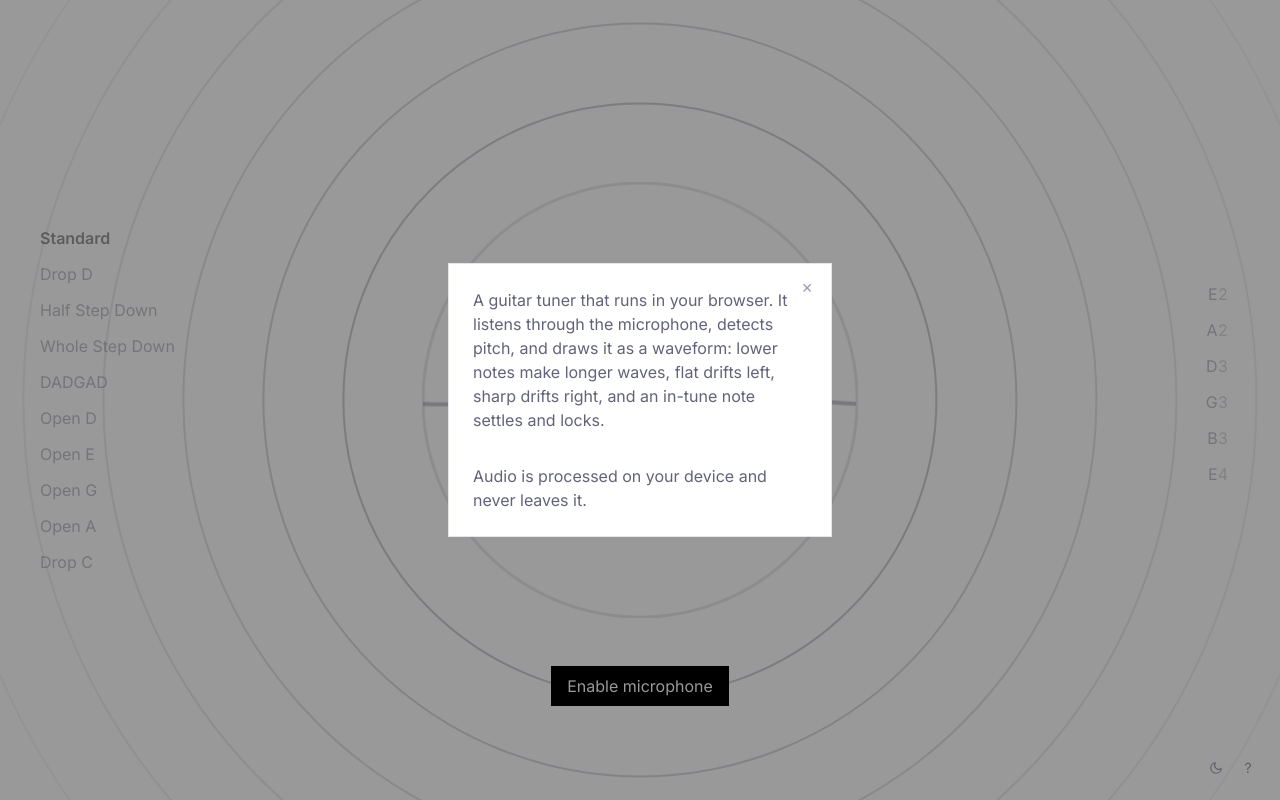
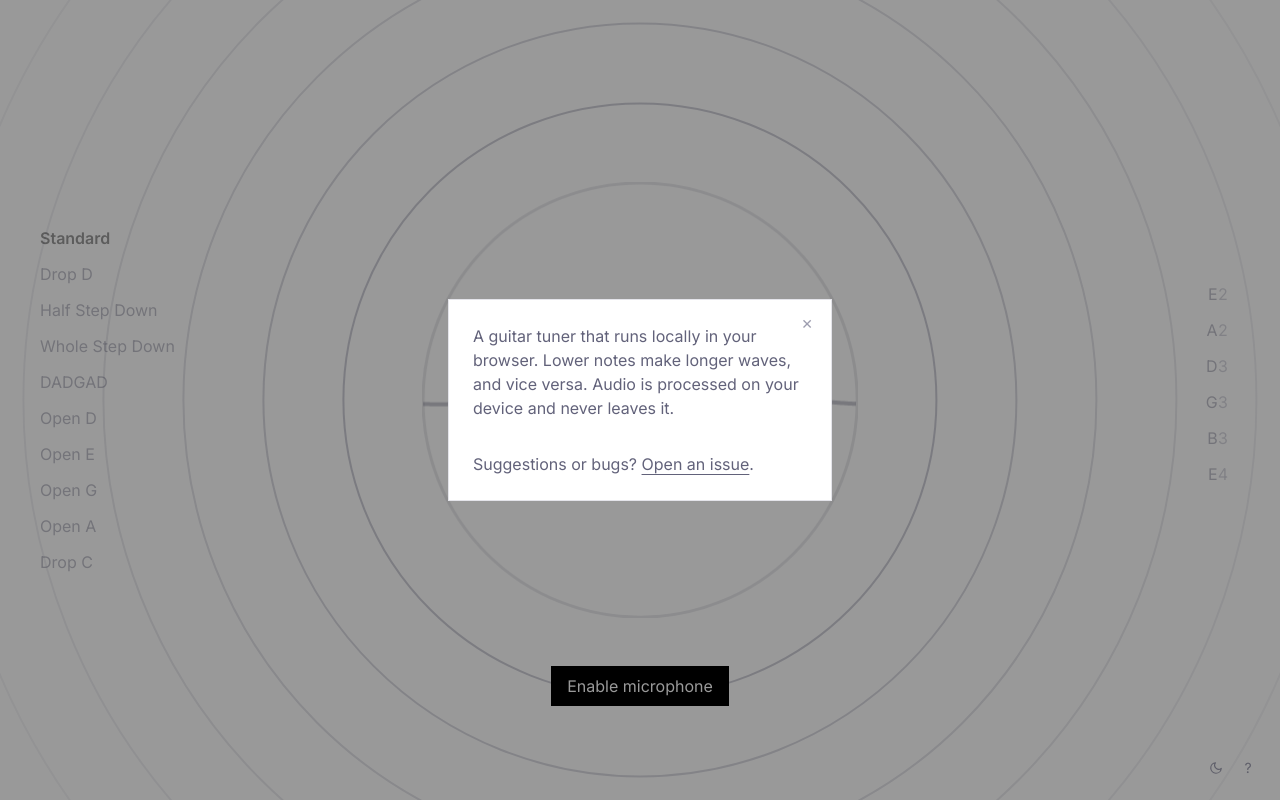
Before and after one commit to petermonky/justatuner, a Next.js app: page / in a window 1280 px wide. Both pictures are taken after a click on the button "About this app". Built offline with nearby package versions, Linux system fonts and the light colour scheme.

Commit message:
docs(about): tighten dialog copy and link the issue tracker

```diff
--- a/src/components/AboutDialog.tsx
+++ b/src/components/AboutDialog.tsx
@@ -26,12 +26,22 @@ export function AboutDialog() {
       >
         <div className="flex flex-col gap-8 p-6 text-base leading-normal">
           <p>
-            A guitar tuner that runs in your browser. It listens through the
-            microphone, detects pitch, and draws it as a waveform: lower notes
-            make longer waves, flat drifts left, sharp drifts right, and an
-            in-tune note settles and locks.
+            A guitar tuner that runs locally in your browser. Lower notes make
+            longer waves, and vice versa. Audio is processed on your device and
+            never leaves it.
           </p>
-          <p>Audio is processed on your device and never leaves it.</p>
+          <p>
+            Suggestions or bugs?{" "}
+            <a
+              href="https://github.com/petermonky/justatuner/issues"
+              target="_blank"
+              rel="noopener noreferrer"
+              className="underline underline-offset-4 transition-colors duration-200 ease-[ease] hover:text-[var(--strong)] focus-visible:outline-2 focus-visible:outline-offset-2 focus-visible:outline-[var(--strong)]"
+            >
+              Open an issue
+            </a>
+            .
+          </p>
         </div>
         <button
           type="button"
```
